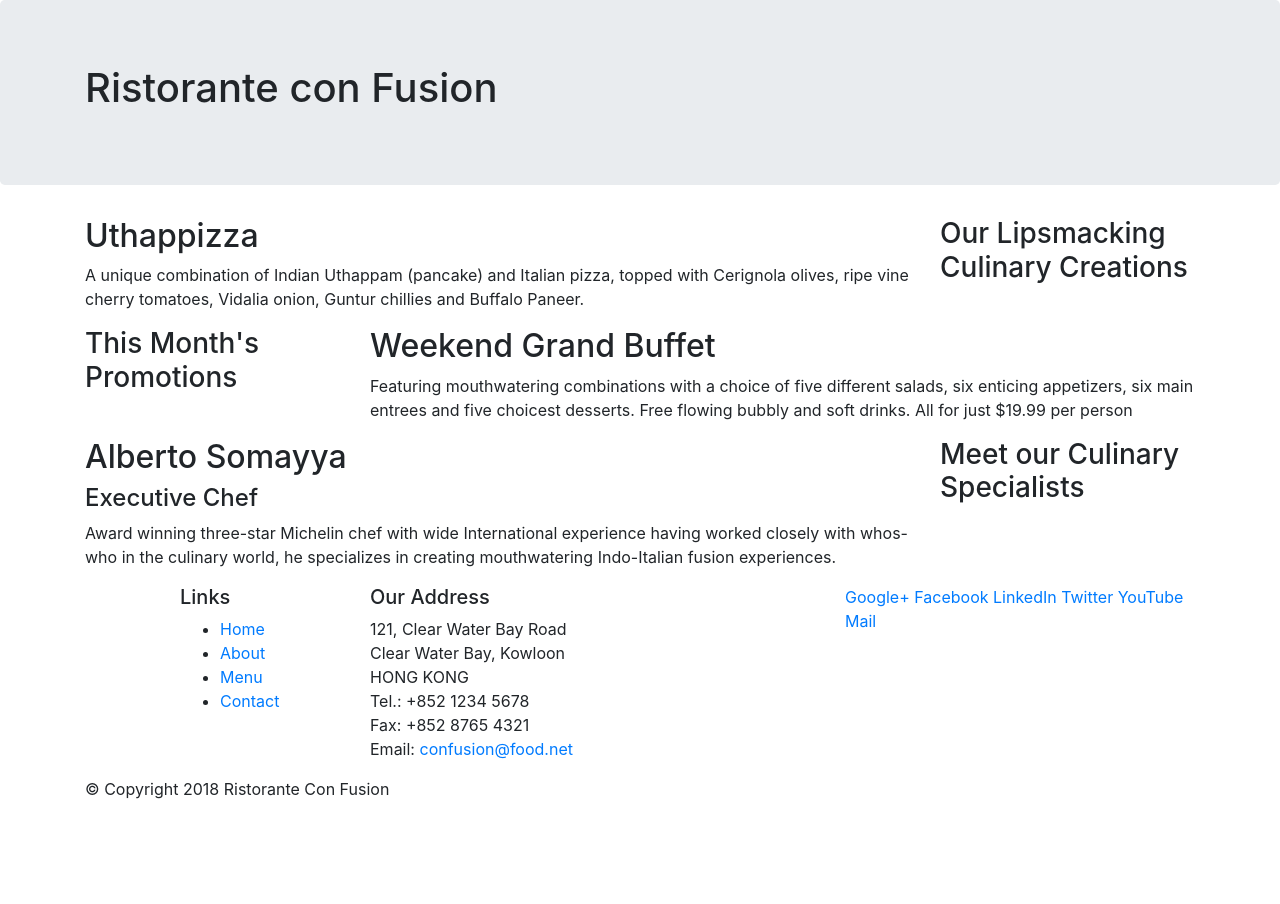
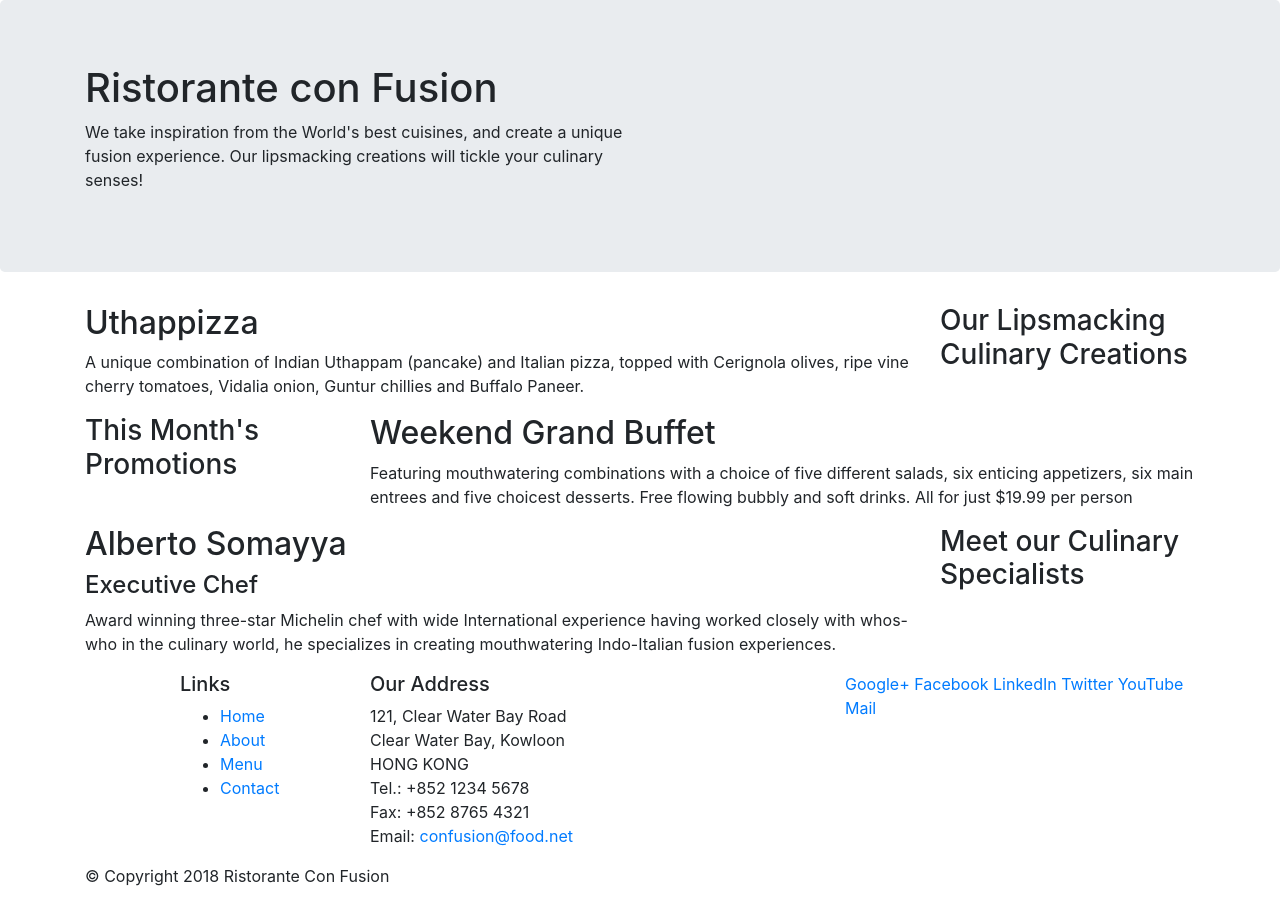
Before and after one commit to souraj239/Sample_Bootstrap_Website, a website: page index.html in a window 1280 px wide. Before the commit the page ends 817 px from the top, so only its background shows below. Drawn offline with nearby package versions, Linux system fonts and the light colour scheme.

Commit message:
Bootstrap grid part one

```diff
--- a/index.html
+++ b/index.html
@@ -17,6 +17,12 @@
             <div class="row">
                 <div class="col-12 col-sm-6">
                     <h1>Ristorante con Fusion</h1>
+                    <p>
+                        We take inspiration from the World's best cuisines, and create a
+                        unique fusion experience. Our lipsmacking creations will tickle
+                        your culinary senses!
+                    </p>
+                </div>
                 <div class="col-12 col-sm">
 
                 </div>
```
